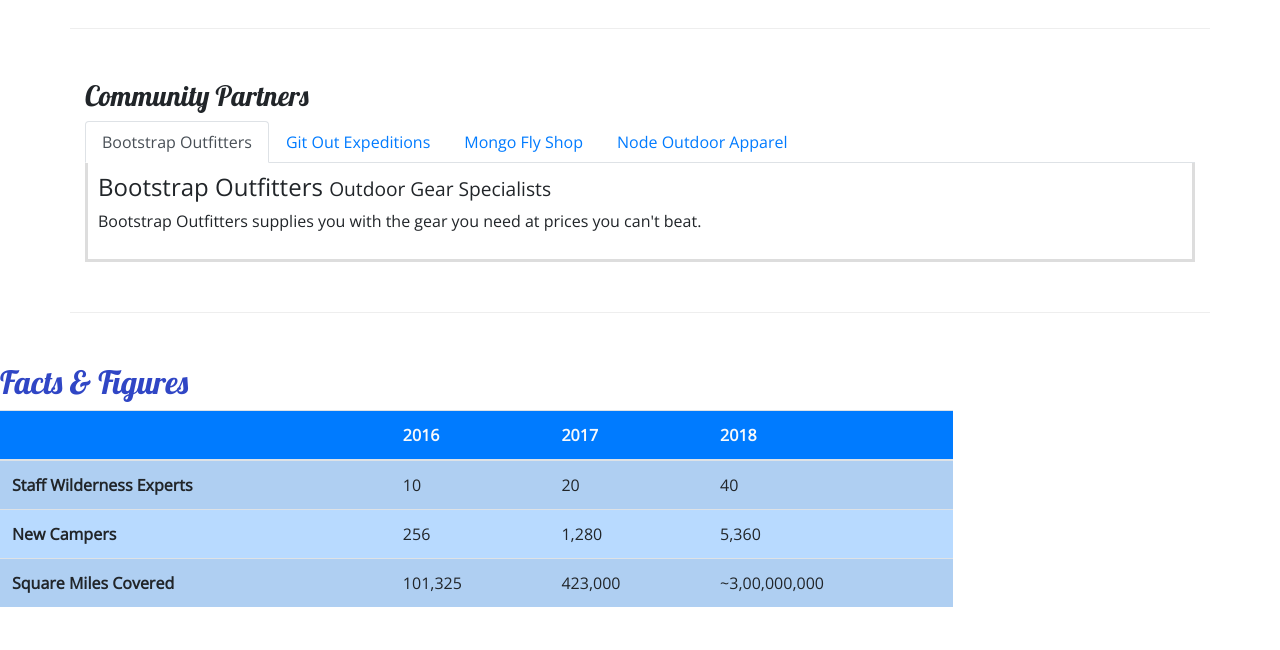
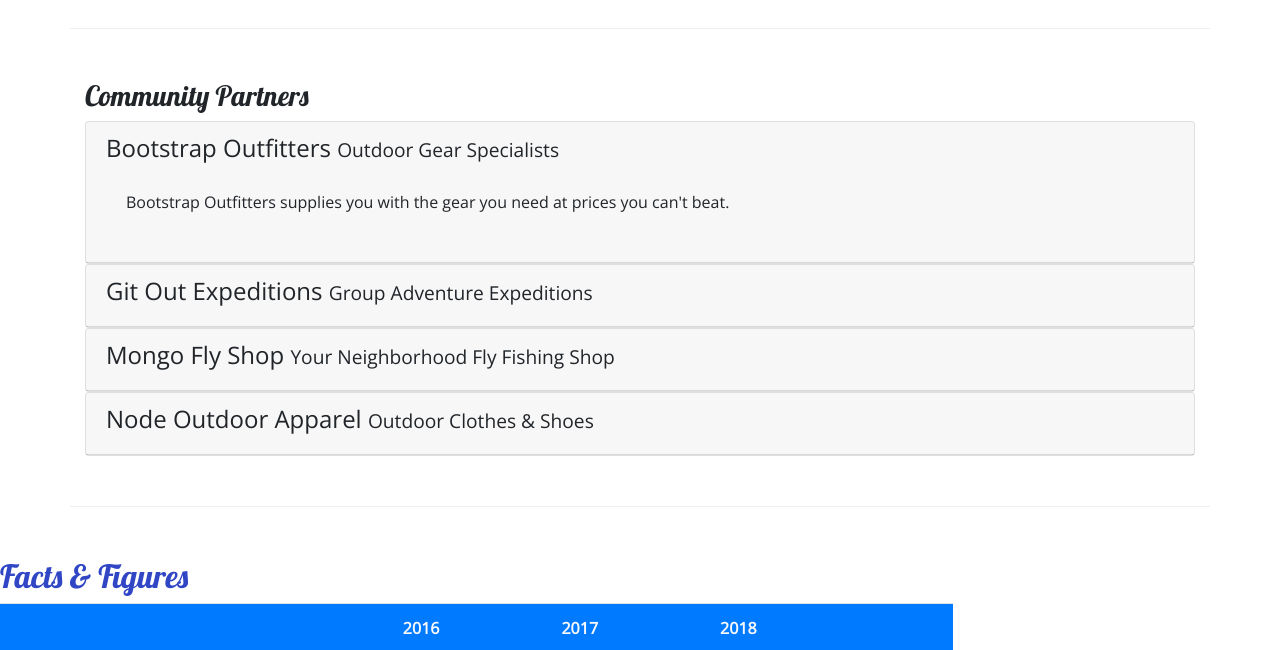
Before and after one commit to emmarusnak/nucamp-camping, a website: page aboutus.html in a window 1280 px wide. Shown: the part 840-1490 px from the top of the page. Drawn offline with nearby package versions, Linux system fonts and the light colour scheme.

Commit message:
Accordion

```diff
--- a/aboutus.html
+++ b/aboutus.html
@@ -99,28 +99,63 @@
         <div class="row row-content">
             <div class="col">
                 <h3>Community Partners</h3>
-                <ul class="nav nav-tabs">
-                    <li class="nav-item"><a class="nav-link active" href="#bootstrap" role="tab" data-toggle="tab">Bootstrap Outfitters </a></li>
-                    <li class="nav-item"><a class="nav-link" href="#git" role="tab" data-toggle="tab">Git Out Expeditions </a></li>
-                    <li class="nav-item"><a class="nav-link" href="#mongo" role="tab" data-toggle="tab">Mongo Fly Shop </a></li>
-                    <li class="nav-item"><a class="nav-link" href="#node" role="tab" data-toggle="tab">Node Outdoor Apparel </a></li>
-                </ul>
-                <div class="tab-content">
-                    <div role="tabpanel" class="tab-pane fade show active" id="bootsrap">
-                        <h4>Bootstrap Outfitters <small>Outdoor Gear Specialists</small></h4>
+                <div id="accordion">
+                    <div class="card">
+                        <div role="tab" class="card-header">
+                            <h4>
+                                <a data-toggle="collapse" data-target="#bootstrap">
+                                    Bootstrap Outfitters <small>Outdoor Gear Specialists</small>
+                                </a>
+                            </h4>
+                            <div class="collapse show" id="bootstrap" data-parent="#accordion">
+                                <div class="card-body">
                                     <p class="d-none d-sm-block">Bootstrap Outfitters supplies you with the gear you need at prices you can't beat.</p>
                                 </div>
-                    <div role="tabpanel" class="tab-pane fade" id="git">
-                        <h4>Git Out Expeditions <small>Group Adventure Expeditions</small></h4>
+                            </div>
+                        </div>
+                    </div>
+                    <div class="card">
+                            <div role="tab" class="card-header">
+                                <h4>
+                                    <a class="collapsed" data-toggle="collapse" data-target="#git">
+                                        Git Out Expeditions <small>Group Adventure Expeditions</small>
+                                    </a>
+                                </h4>
+                                <div class="collapse" id="git" data-parent="#accordion">
+                                    <div class="card-body">
                                         <p class="d-none d-sm-block">Join Git Out Expeditions to explore new horizons with a group of other adventurers!</p>
                                    </div>
-                    <div role="tabpanel" class="tab-pane fade" id="mongo">
-                        <h4>Mongo Fly Shop <small>Your Neighborhood Fly Fishing Shop</small></h4>
+                                </div>
+                            </div>
+                        </div>
+                        <div class="card">
+                            <div role="tab" class="card-header">
+                                <h4>
+                                    <a class="collapsed" data-toggle="collapse" data-target="#mongo">
+                                        Mongo Fly Shop <small>Your Neighborhood Fly Fishing Shop</small>
+                                    </a>
+                                </h4>
+                                <div class="collapse" id="mongo" data-parent="#accordion">
+                                    <div class="card-body">
                                         <p class="d-none d-sm-block">Need a new fishing pole, a tacklebox, or flies of all kinds? Stop by Mongo Fly Shop.</p>
                                     </div>
-                    <div role="tabpanel" class="tab-pane fade" id="node">
-                        <h4>Node Outdoor Apparel <small>Outdoor Clothes & Shoes</small></h4>
+                                </div>
+                            </div>
+                        </div>
+                        <div class="card">
+                            <div role="tab" class="card-header">
+                                <h4>
+                                    <a class="collapsed" data-toggle="collapse" data-target="#node">
+                                        Node Outdoor Apparel <small>Outdoor Clothes & Shoes</small>
+                                    </a>
+                                </h4>
+                                <div class="collapse" id="node" data-parent="#accordion">
+                                    <div class="card-body">
                                         <p class="d-none d-sm-block">From polar fleeces to swimsuits, hiking boots to waders, a visit to Node will be sure to get you covered.</p>
+                                    </div>
+                                </div>
+                            </div>
+                        </div>
                     </div>
                 </div>
             </div>
```
Lines whose indentation alone changed are shown as unchanged.
